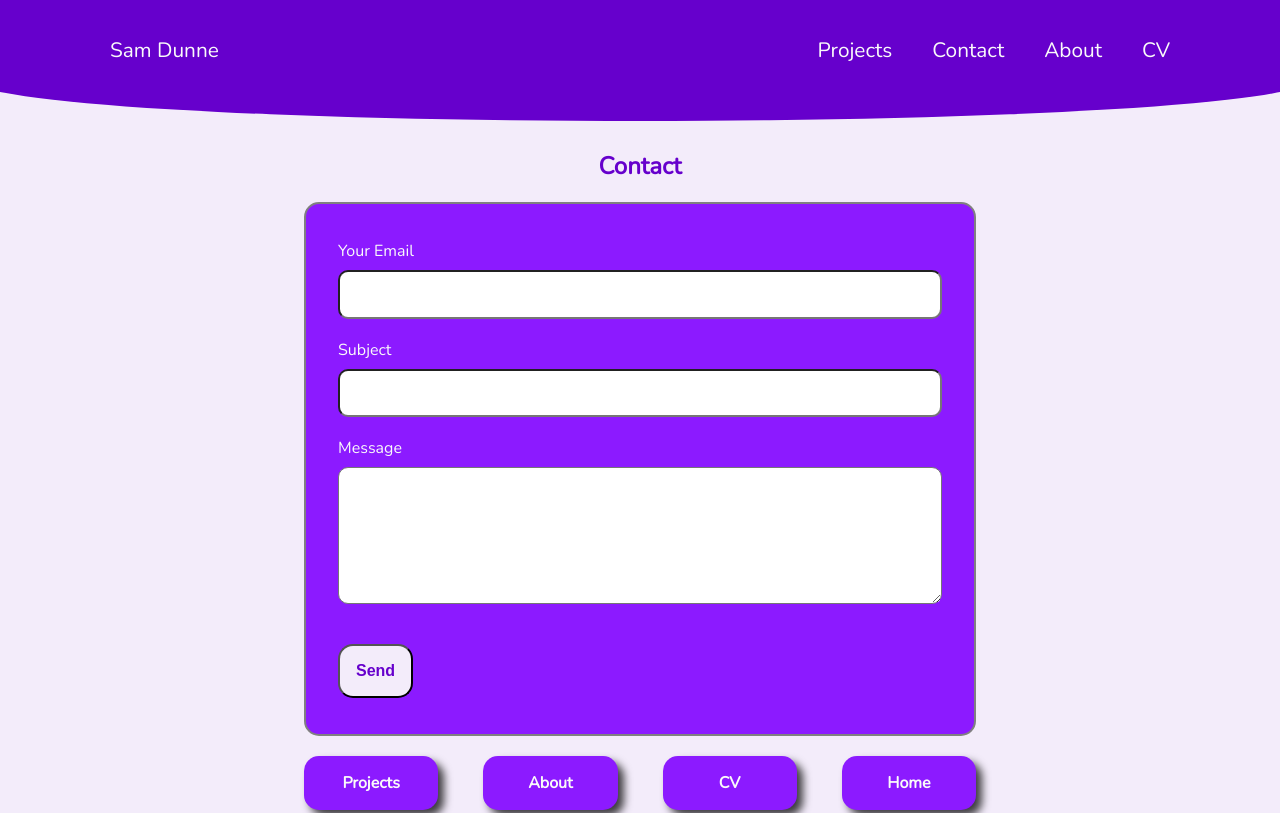
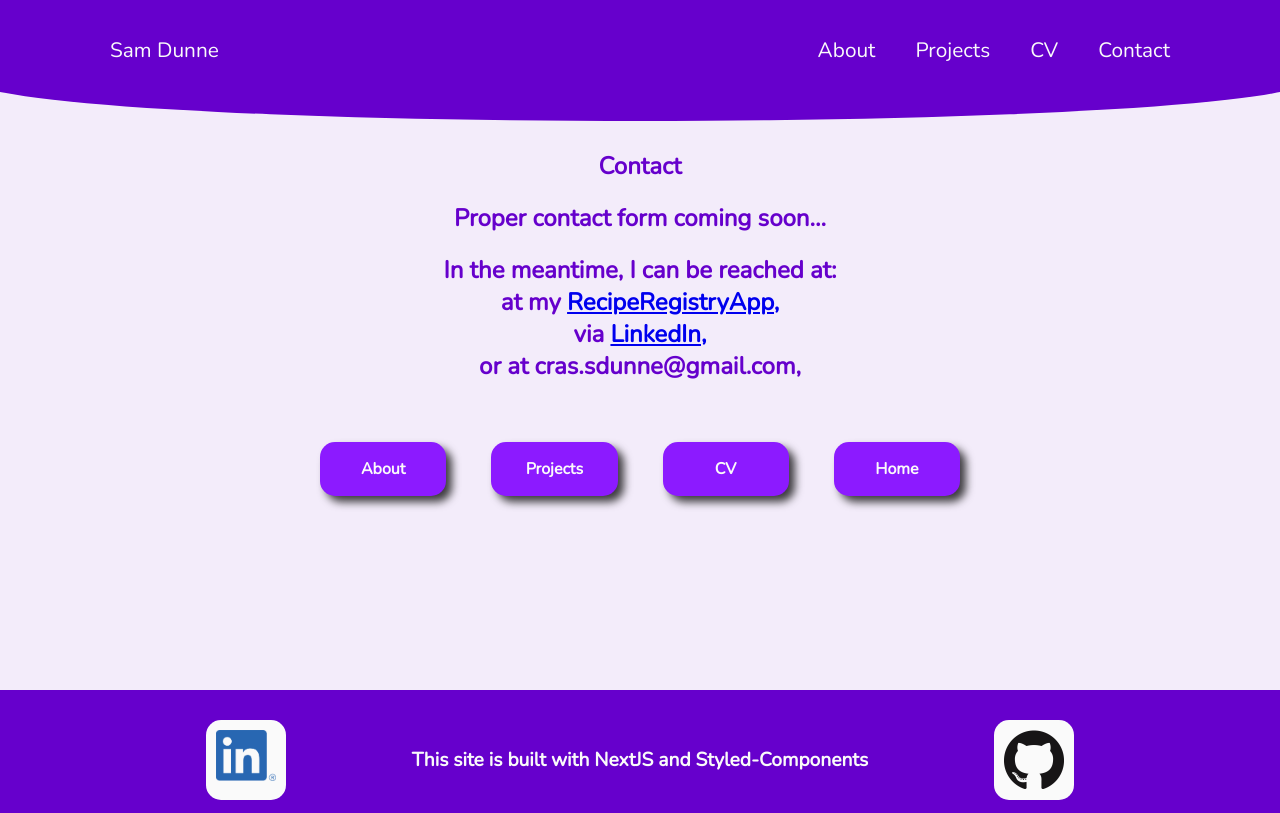
Before and after one commit to Sam-Dunne/portfolio-next-styledcomponents, a Next.js app: page /contact in a window 1280 px wide. Shown: the top 813 px of the page. Built offline with nearby package versions, Linux system fonts and the light colour scheme.

Commit message:
maybe actually reverting

```diff
--- a/components/InPageLink.js
+++ b/components/InPageLink.js
@@ -7,7 +7,6 @@ const CustomLink = styled.a`
     background-color: #8c1aff;
     text-align: center;
     padding: 1rem;
-    outline: none;
     border-radius: 15px;
     box-shadow: 6px 6px 8px 0px rgba(0,0,0,0.75);
     text-decoration: none;
@@ -16,24 +15,19 @@ const CustomLink = styled.a`
     color: #fafafa;
     transition:
         background-color 200ms ease-in,
-        transform 100ms ease-in;
+        transform 200ms ease-in;
 
     @media ${device.laptopL} {
         font-size: 1rem;
     }
 
     &:hover {
-        transform: scale(1.04);
+        transform: scale(1.06);
         background-color: #26AD18;
     }
 
     &:active {
         transform: scale(0.8);
-        background-color: green;
-    }
-
-    &:focus {
-        transform: scale(1.04);
         background-color: green;
     }
     `;
--- a/components/Navbar.js
+++ b/components/Navbar.js
@@ -140,11 +140,11 @@ const Navbar = ({ isOpen, mobile }) => {
                             </MobileBurger>
                         </MobileNavBurgerWrapper>
                         <MobileNavLinkWrapper>
+                            <Link href='/about' passHref>
+                                <NavLink mobile onClick={handleNavClick}>About</NavLink>
+                            </Link>
                             <Link href='/projects' passHref>
                                 <NavLink mobile onClick={handleNavClick}>Projects</NavLink>
-                            </Link>
-                            <Link href='/about' passHref>
-                                <NavLink mobile onClick={handleNavClick}>About</NavLink>
                             </Link>
                             <Link href='/cv' passHref>
                                 <NavLink mobile onClick={handleNavClick}>CV</NavLink>
@@ -152,7 +152,9 @@ const Navbar = ({ isOpen, mobile }) => {
                             <Link href='/contact' passHref>
                                 <NavLink mobile onClick={handleNavClick}>Contact</NavLink>
                             </Link>
-
+                            <Link href='/' passHref>
+                                <NavLink mobile onClick={handleNavClick}>Home</NavLink>
+                            </Link>
                         </MobileNavLinkWrapper>
                     </MobileMenuContainer>
                     <NavContainer>
@@ -178,17 +180,17 @@ const Navbar = ({ isOpen, mobile }) => {
                         {/* Hamburger Icon */}
                         <MobileBurger ><GiHamburger tabIndex='0' onClick={handleNavClick}></GiHamburger></MobileBurger>
                         <NonHomeViewLinks>
+                            <Link href='/about' passHref>
+                                <NavLink>About</NavLink>
+                            </Link>
                             <Link href='/projects' passHref>
                                 <NavLink>Projects</NavLink>
                             </Link>
+                            <Link href='/cv' passHref>
+                                <NavLink>CV</NavLink>
+                            </Link>
                             <Link href='/contact' passHref>
                                 <NavLink>Contact</NavLink>
-                            </Link>
-                            <Link href='/about' passHref>
-                                <NavLink>About</NavLink>
-                            </Link>
-                            <Link href='/cv' passHref>
-                                <NavLink>CV</NavLink>
                             </Link>
                         </NonHomeViewLinks>
                     </NavContainer>
--- a/globalstyle.js
+++ b/globalstyle.js
@@ -135,69 +135,6 @@ export const HeroH1 = styled.h1`
         margin: ${props => props.mrgnLeftLG ? "0 0 0 80px" : "0 80px 0 0"};
     }
 `;
-export const Input = styled.input`
-    font-family: 'Nunito', 'Source Sans Pro',sans-serif;
-    border-radius: 10px;
-    outline: none;
-    width: 100%;
-    padding: 1em 2em;
-    transition:
-        background-color 250ms ease-in,
-        transform 100ms ease-in;
-
-    &:focus {
-        box-shadow: inset 0px 1px 8px 2px #8c1aff;
-        transform: scale(1.02);
-    }
-
-
-    @media ${device.tablet} {
-
-    }
-
-    @media ${device.laptopL} {
-    }
-`;
-
-export const Label = styled.label`
-    font-family: 'Nunito', 'Source Sans Pro',sans-serif;
-    color: #fafafa;
-    display: block;
-    margin-bottom: 0.5em;
-
-
-    @media ${device.tablet} {
-
-    }
-
-    @media ${device.laptopL} {
-
-    }
-`;
-
-export const TextArea = styled.textarea`
-   font-family: 'Nunito', 'Source Sans Pro',sans-serif;
-    border-radius: 10px;
-    outline: none;
-    width: 100%;
-    padding: 1em 2em;
-    transition:
-        background-color 250ms ease-in,
-        transform 100ms ease-in;
-
-    &:focus {
-        box-shadow: inset 0px 1px 8px 2px #8c1aff;
-        transform: scale(1.02);
-    }
-
-
-    @media ${device.tablet} {
-
-    }
-
-    @media ${device.laptopL} {
-    }
-`;
 
 export const HeaderTitle = styled.h1`
     /* font-family: Arial, Helvetica, sans-serif; */
@@ -236,23 +173,22 @@ display: grid;
 grid-template-columns: 1fr 1fr;
 grid-template-rows: 1fr 1fr;
 grid-gap: 35px;
-width: 18em;
+
 height: fit-content;
 min-width: fit-content;
-
+width: 75vw;
 margin: 0 auto 80px auto;
 
 @media ${device.tablet} {
     width: 50vw;
     grid-gap: 45px;
-    width: 24em;
 
 }
 
 @media ${device.laptopL} {
     grid-template-columns: 1fr 1fr 1fr 1fr;
     grid-template-rows: 1fr;
-    width: 42em;
+    width: 50vw;
     grid-gap: 45px;
 }
 `;
--- a/package.json
+++ b/package.json
@@ -9,9 +9,8 @@
     "lint": "next lint --no-cache"
   },
   "dependencies": {
+    "@sendgrid/mail": "^7.4.7",
     "dotenv": "^10.0.0",
-    "form-data": "^4.0.0",
-    "mailgun.js": "^5.2.2",
     "next": "^11.1.2",
     "react": "17.0.2",
     "react-dom": "17.0.2",
@@ -19,7 +18,6 @@
     "styled-components": "^5.3.1"
   },
   "devDependencies": {
-    "@babel/core": "^7.17.9",
     "babel-plugin-styled-components": "^1.13.2",
     "eslint": "7.32.0",
     "eslint-config-next": "^11.1.3-canary.7"
--- a/pages/contact.js
+++ b/pages/contact.js
@@ -1,99 +1,24 @@
 import React, { useState } from 'react'
 import { device } from '../device';
-import { Container, HeaderTitle, LinkGrid, Input, Label, TextArea } from '../globalstyle';
+import { Container, HeaderTitle, LinkGrid } from '../globalstyle';
 import Head from 'next/head';
 import InPageLink from '../components/InPageLink';
 import styled from 'styled-components';
-import { apiService } from '../utils/apiService';
 
-// import axios from 'axios';
-
-const FormItem = styled.div`
-    /* display: flex;
-    justify-content: space-between;
-    align-items: center; */
-    margin: 20px auto;
+const ContactContainer = styled.div`
+    padding: 0 30px 0 30px;
+    margin-bottom: 60px;
 
     @media ${device.tablet} {
+        padding: 0 50px 0 50px;
     }
 
     @media ${device.laptopL} {
+        padding: 0 400px 0 400px;
     }
 `;
 
-const ContactForm = styled.form`
-    margin: 20px auto;
-    width: 18em;
-    padding: 1em 2em;
-    border: 2px solid gray;
-    border-radius:15px;
-    background-color: #8c1aff;
-    @media ${device.tablet} {
-        width: 24em;
-    }
-
-    @media ${device.laptopL} {
-        width: 42em;
-    }
-`;
-
-const Submit = styled.button`
-    margin: 1em auto 0 auto;
-    background-color: #f3ecfa;
-    text-align: center;
-    outline: none;
-    padding: 1rem;
-    border-radius: 15px;
-    /* box-shadow: 6px 6px 8px 0px rgba(0,0,0,0.75); */
-    text-decoration: none;
-    font-weight: 600;
-    font-size: 1rem;
-    color: #6600CC;
-    transition:
-        background-color 100ms ease-in,
-        transform 100ms ease-in;
-
-    &:active {
-        transform: scale(0.9);
-    }
-
-    &:focus {
-        box-shadow: 6px 6px 8px 0px rgba(0,0,0,0.75);
-        transform: scale(1.04);
-    }
-
-    &:hover {
-        box-shadow: 6px 6px 8px 0px rgba(0,0,0,0.75);
-        transform: scale(1.04);
-    }
-
-    @media ${device.tablet} {
-    }
-
-    @media ${device.laptopL} {
-    }
-`;
-
-const Contact = ({ small }) => {
-    const [from, setFrom] = useState('')
-    const [subject, setSubject] = useState('')
-    const [message, setMessage] = useState('')
-
-    const handleSubmit = (e) => {
-        e.preventDefault();
-        if (!from || !subject || !message) {
-            // MyModal.fieldValidation(('Oops...'), ('All fields required'));
-            alert('All fields required')
-            return
-        }
-        apiService('/api/contact', 'POST', { from, subject, message })
-            .then(result => {
-                // MyModal.timeoutSuccess('Thanks for the Message!', `${result.newEmail.from}`)
-                setFrom('');
-                setSubject('');
-                setMessage('')
-            })
-    }
+const contact = ({ small }) => {
 
     return (
         <>
@@ -102,30 +27,19 @@ const Contact = ({ small }) => {
             </Head>
             <Container>
                 <HeaderTitle>Contact</HeaderTitle>
-                {/* <ContactContainer> */}
-                {/* <div> */}
-                <ContactForm>
-                    <FormItem>
-                        <Label htmlFor='Your Email'>Your Email</Label>
-                        <Input type='email' value={from} onChange={(e) => { setFrom(e.target.value) }} />
-                    </FormItem>
-                    <FormItem>
-                        <Label >Subject</Label>
-                        <Input name='subject' value={subject} onChange={(e) => { setSubject(e.target.value) }} />
-                    </FormItem>
-                    <FormItem>
-                        <Label htmlFor='message'>Message</Label>
-                        <TextArea rows={6} type='text' name='message' value={message} onChange={(e) => { setMessage(e.target.value) }} />
-                    </FormItem>
-                    <FormItem>
-                        <Submit primary type='submit' onClick={(e) => { handleSubmit(e) }}>Send</Submit>
-                    </FormItem>
-                </ContactForm >
-                {/* </div> */}
-                {/* </ContactContainer> */}
+                <ContactContainer>
+                    <HeaderTitle small>Proper contact form coming soon...</HeaderTitle>
+                    <HeaderTitle small>In the meantime, I can be reached at:
+                        <br />
+                        at my <a href='https://recipe-registry.herokuapp.com/' rel='noopener noreferrer' target='_blank'>RecipeRegistryApp,</a>
+                        <br /> via <a href='https://www.linkedin.com/in/samdunnewebdev/' rel='noopener noreferrer' target='_blank'>LinkedIn,</a>
+                        <br /> or at cras.sdunne@gmail.com,
+                    </HeaderTitle>
+                    {/* <HeaderTitle small>20 hour days in Event Production don&apos;t leave much time at the keys, but proves I&apos;m not lazy... I have to recoup 1.5 years income now that shows are back, so don&apos;t judge me by my github activity please. <br />Thanks for visiting! </HeaderTitle> */}
+                </ContactContainer>
                 <LinkGrid>
+                    <InPageLink href='/about' >About</InPageLink>
                     <InPageLink href='/projects' >Projects</InPageLink>
-                    <InPageLink href='/about' >About</InPageLink>
                     <InPageLink href='/cv' >CV</InPageLink>
                     <InPageLink href='/' >Home</InPageLink>
                 </LinkGrid>
@@ -139,4 +53,4 @@ const Contact = ({ small }) => {
     )
 }
 
-export default Contact
+export default contact
--- a/pages/cv.js
+++ b/pages/cv.js
@@ -47,9 +47,9 @@ export default function CV() {
                 </CVImageWrapper>
             </CVContainer>
             <LinkGrid>
+                <InPageLink href='/about' >About</InPageLink>
                 <InPageLink href='/projects' >Projects</InPageLink>
                 <InPageLink href='/contact' >Contact</InPageLink>
-                <InPageLink href='/about' >About</InPageLink>
                 <InPageLink href='/' >Home</InPageLink>
             </LinkGrid>
 
--- a/pages/index.js
+++ b/pages/index.js
@@ -40,10 +40,10 @@ export default function Home() {
           </ImageWrapper>
         </Section>
         <LinkGrid>
+          <InPageLink href='/about' >About</InPageLink>
           <InPageLink href='/projects' >Projects</InPageLink>
+          <InPageLink href='/cv' > CV</InPageLink>
           <InPageLink href='/contact' Cont >Contact</InPageLink>
-          <InPageLink href='/about' >About</InPageLink>
-          <InPageLink href='/cv' > CV</InPageLink>
         </LinkGrid>
       </Container>
 
--- a/pages/projects.js
+++ b/pages/projects.js
@@ -236,9 +236,9 @@ export default function Projects() {
                     </ProjectsCard>
                 </ProjectsSection>
                 <LinkGrid>
-                    <InPageLink href='/contact' >Contact</InPageLink>
                     <InPageLink href='/about' >About</InPageLink>
                     <InPageLink href='/cv' >CV</InPageLink>
+                    <InPageLink href='/contact' >Contact</InPageLink>
                     <InPageLink href='/' >Home</InPageLink>
                 </LinkGrid>
             </Container>
```
Also changed, not shown: pages/api/contactservice.js (added), 1 other file (tests, documents, lock files or other folders).
